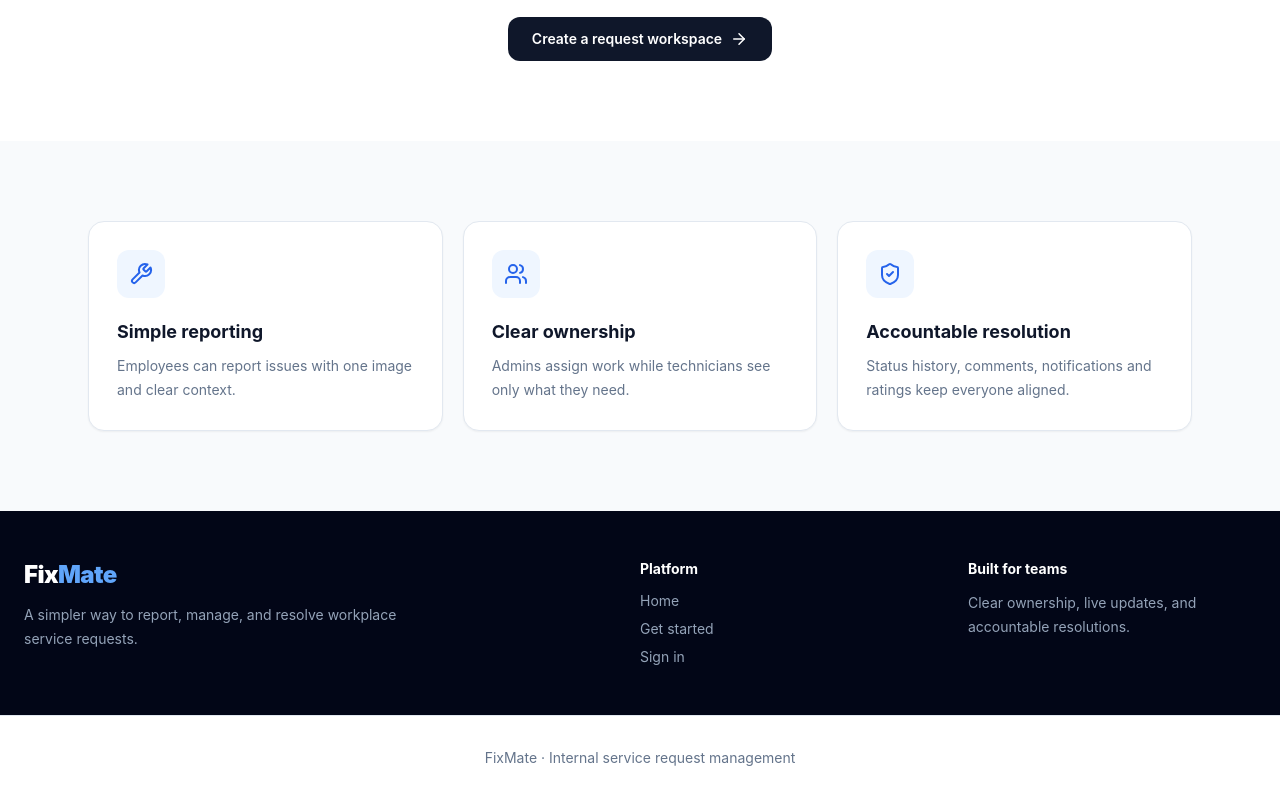
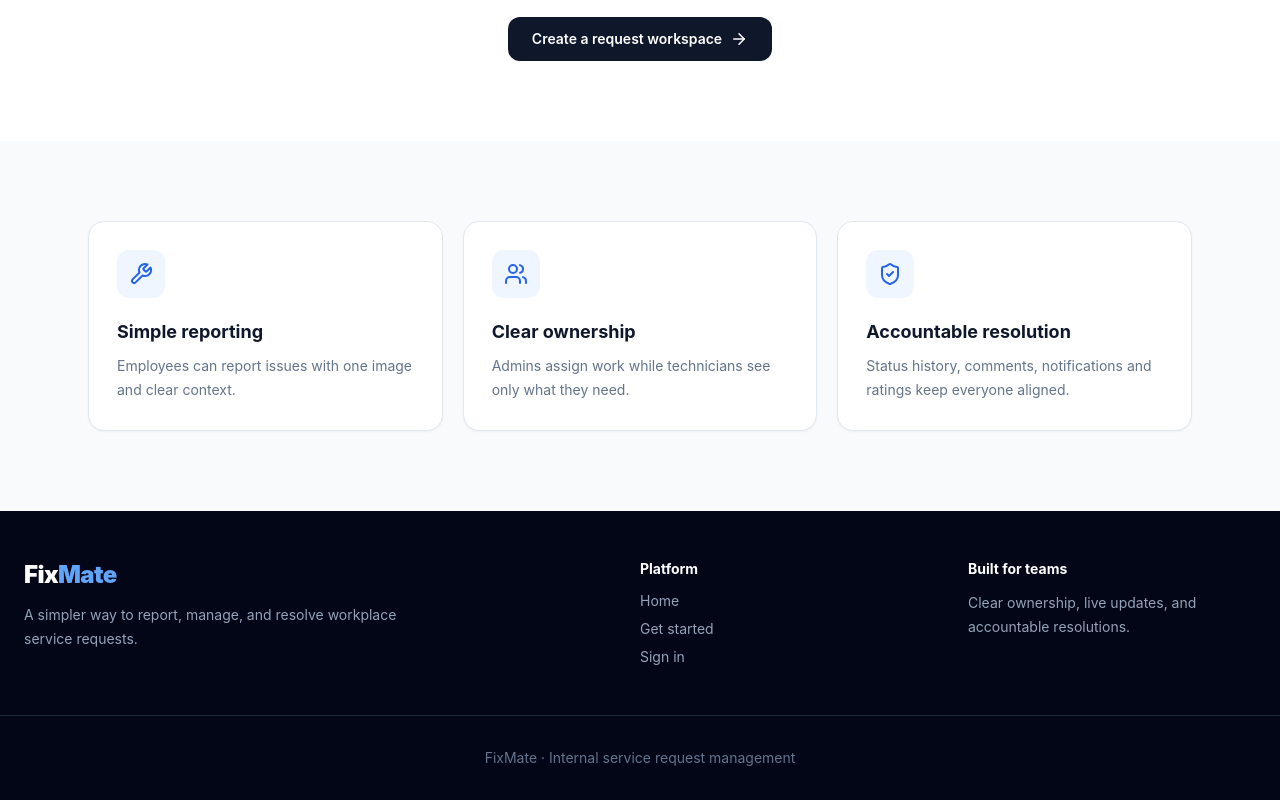
Before and after one commit to SheevanUlHaq/Fixmate, a React (Vite) app in the folder frontend/: page / in a window 1280 px wide. Shown: the part 369-1169 px from the top of the page. Built offline with nearby package versions, Linux system fonts and the light colour scheme; no server answers.

Commit message:
Footer updated and go back button also

```diff
--- a/frontend/src/index.css
+++ b/frontend/src/index.css
@@ -11,6 +11,13 @@
 body { margin: 0; min-width: 320px; }
 button, input, textarea, select { font: inherit; }
 
+.landing > footer:last-child {
+  margin: 0;
+  border-color: rgb(30 41 59);
+  background: rgb(2 6 23);
+  color: rgb(100 116 139);
+}
+
 @layer components {
   .card { @apply rounded-2xl border border-slate-200 bg-white shadow-sm; }
   .btn { @apply inline-flex items-center justify-center gap-2 rounded-xl px-4 py-2.5 text-sm font-semibold transition disabled:cursor-not-allowed disabled:opacity-50; }
--- a/frontend/src/pages/Landing.jsx
+++ b/frontend/src/pages/Landing.jsx
@@ -4,7 +4,7 @@ import Footer from "../components/Footer";
 
 export default function Landing() {
   return (
-    <div className="min-h-screen bg-white">
+    <div className="landing min-h-screen bg-white">
       <header className="mx-auto flex max-w-7xl items-center justify-between px-6 py-6">
         <div className="text-2xl font-black">Fix<span className="text-blue-600">Mate</span></div>
         <div className="flex gap-3"><Link className="btn-secondary" to="/login">Sign in</Link><Link className="btn-primary" to="/register">Get started</Link></div>
--- a/frontend/src/pages/NotFound.jsx
+++ b/frontend/src/pages/NotFound.jsx
@@ -1,8 +1,11 @@
 import { ArrowLeft, Home, SearchX } from "lucide-react";
 import { Link, useNavigate } from "react-router-dom";
+import { useAuth } from "../context/AuthContext";
 
 export default function NotFound() {
   const navigate = useNavigate();
+  const { user } = useAuth();
+  const dashboardPath = user ? `/${user.role}` : "/";
 
   return (
     <main className="flex min-h-screen items-center justify-center bg-slate-50 px-6">
@@ -15,7 +18,7 @@ export default function NotFound() {
         <p className="mt-3 text-slate-500">The page you requested does not exist or may have moved.</p>
         <div className="mt-8 flex flex-col justify-center gap-3 sm:flex-row">
           <Link className="btn-primary" to="/"><Home size={17} />Go to home</Link>
-          <button className="btn-secondary" onClick={() => navigate(-1)}><ArrowLeft size={17} />Go back</button>
+          <button className="btn-secondary" onClick={() => navigate(dashboardPath, { replace: true })}><ArrowLeft size={17} />Return to dashboard</button>
         </div>
       </section>
     </main>
```
Also changed, not shown: 1 other file (tests, documents, lock files or other folders).
